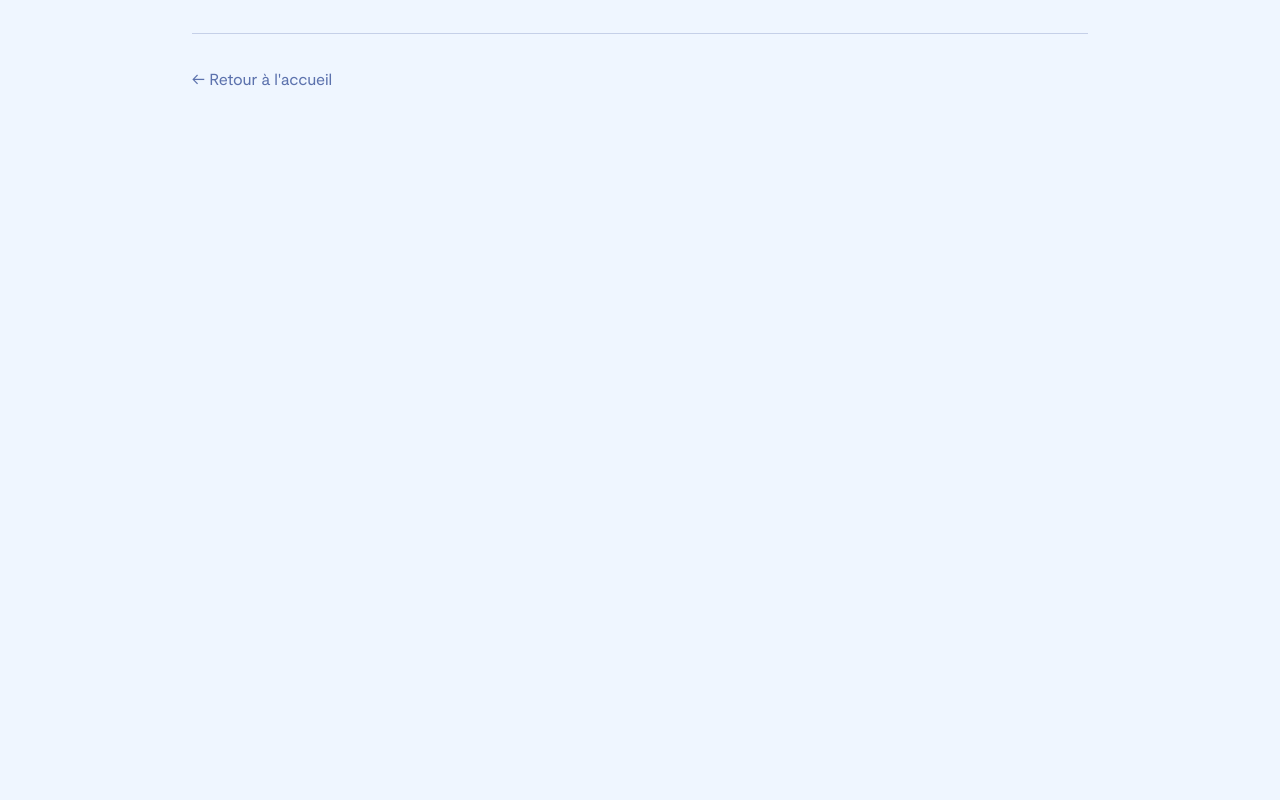
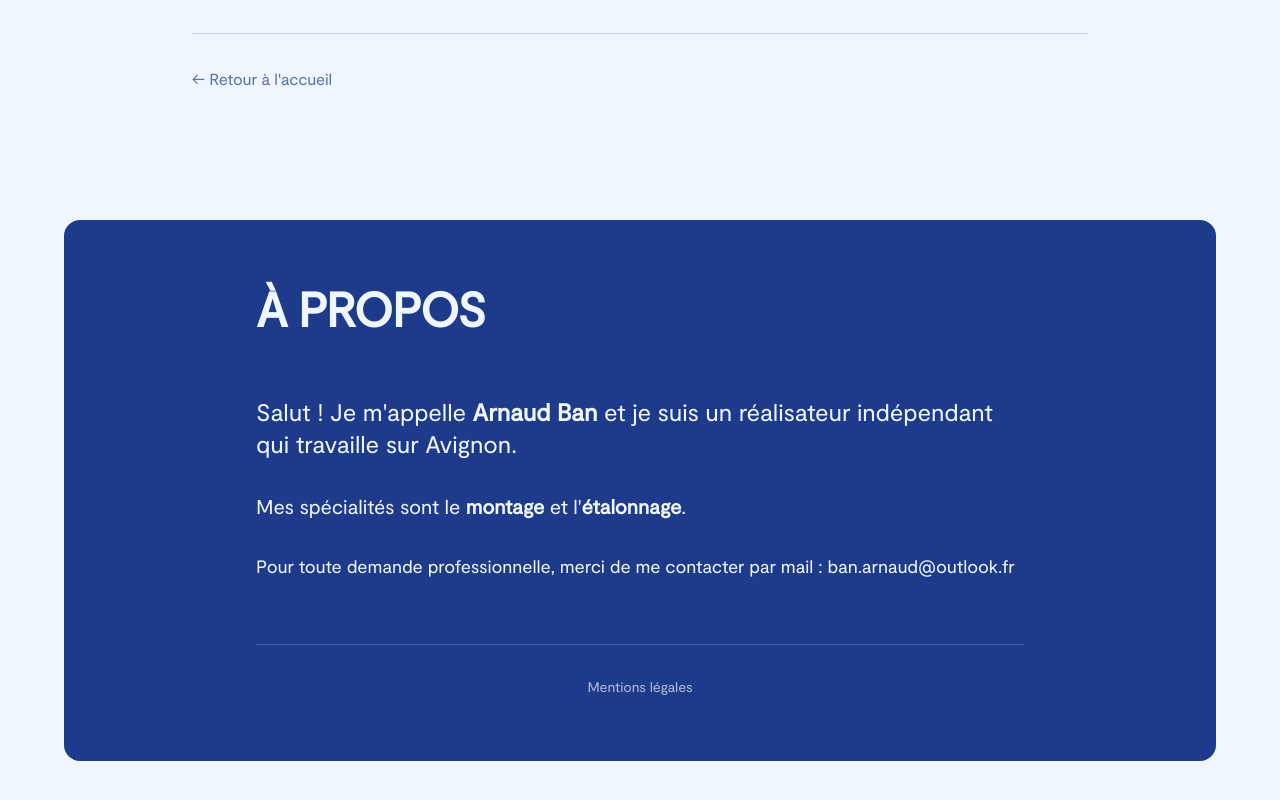
Before and after one commit to TakCastel/arnaudban, a Next.js app: page /mentions-legales in a window 1280 px wide. Shown: the part 915-1715 px from the top of the page. Before the commit the page ends 1071 px from the top, so only its background shows below. Built offline with nearby package versions, Linux system fonts and the light colour scheme.

Commit message:
update footer

```diff
--- a/app/layout.tsx
+++ b/app/layout.tsx
@@ -1,6 +1,7 @@
 import "./globals.css";
 import localFont from "next/font/local";
 import Header from "@/components/Header";
+import Link from "next/link";
 
 const moderat = localFont({
   src: [{ path: "../public/fonts/Moderat-Regular.woff2", style: "normal" }],
@@ -20,6 +21,49 @@ export default function RootLayout({
       <body className={`${moderat.variable} font-sans`}>
         <Header />
         {children}
+
+        {/* FOOTER */}
+        <footer className="w-full bg-background mt-0 py-8 md:py-16 relative z-30">
+          <div className="w-[calc(100vw-32px)] md:w-[calc(100vw-128px)] mx-auto">
+            <div className="bg-text text-background rounded-2xl overflow-hidden px-4 md:px-8 py-8 md:py-16">
+              <div className="max-w-3xl mx-auto">
+                <h2 className="text-5xl font-bold mb-16 tracking-tight">À PROPOS</h2>
+
+                <div className="space-y-8 text-xl leading-relaxed">
+                  <p className="text-2xl">
+                    Salut ! Je m&apos;appelle <span className="font-bold">Arnaud Ban</span> et je suis un réalisateur indépendant qui travaille sur Avignon.
+                  </p>
+
+                  <p className="text-xl">
+                    Mes spécialités sont le <span className="font-semibold">montage</span> et l&apos;<span className="font-semibold">étalonnage</span>.
+                  </p>
+
+                  <p className="text-lg">
+                    Pour toute demande professionnelle, merci de me contacter par mail :{' '}
+                    <a
+                      href="mailto:ban.arnaud@outlook.fr"
+                      className="font-medium hover:underline transition-colors duration-300"
+                    >
+                      ban.arnaud@outlook.fr
+                    </a>
+                  </p>
+                </div>
+
+                {/* Mentions légales */}
+                <div className="mt-16 pt-8 border-t border-background/20">
+                  <p className="text-sm text-background/70 text-center">
+                    <Link
+                      href="/mentions-legales"
+                      className="hover:underline transition-colors duration-300"
+                    >
+                      Mentions légales
+                    </Link>
+                  </p>
+                </div>
+              </div>
+            </div>
+          </div>
+        </footer>
       </body>
     </html>
   );
--- a/app/page.tsx
+++ b/app/page.tsx
@@ -23,49 +23,6 @@ export default function HomePage() {
         <SectionTitle title="Sélection" subtitle="Projects" />
         <MosaicGrid projects={items} />
       </section>
-
-                                                                                                                                                                                                                                                                                                                                                                                                                                                                                                                                                                                                                       {/* FOOTER */}
-                                                                                     <footer className="w-full bg-background mt-0 py-12 md:py-24 relative z-30">
-           <div className="w-[calc(100vw-32px)] md:w-[calc(100vw-128px)] mx-auto">
-             <div className="bg-text text-background rounded-2xl overflow-hidden px-4 md:px-8 py-12 md:py-24">
-              <div className="max-w-3xl mx-auto">
-                <h2 className="text-5xl font-bold mb-16 tracking-tight">À PROPOS</h2>
-
-                <div className="space-y-8 text-xl leading-relaxed">
-                  <p className="text-2xl">
-                    Salut ! Je m&apos;appelle <span className="font-bold">Arnaud Ban</span> et je suis un réalisateur indépendant qui travaille sur Avignon.
-                  </p>
-
-                  <p className="text-xl">
-                    Mes spécialités sont le <span className="font-semibold">montage</span> et l&apos;<span className="font-semibold">étalonnage</span>.
-                  </p>
-
-                  <p className="text-lg">
-                    Pour toute demande professionnelle, merci de me contacter par mail :{' '}
-                    <a
-                      href="mailto:ban.arnaud@outlook.fr"
-                      className="font-medium hover:underline transition-colors duration-300"
-                    >
-                      ban.arnaud@outlook.fr
-                    </a>
-                  </p>
-                </div>
-
-                {/* Mentions légales */}
-                <div className="mt-16 pt-8 border-t border-background/20">
-                  <p className="text-sm text-background/70 text-center">
-                    <a
-                      href="/mentions-legales"
-                      className="hover:underline transition-colors duration-300"
-                    >
-                      Mentions légales
-                    </a>
-                  </p>
-                </div>
-              </div>
-            </div>
-          </div>
-        </footer>
     </main>
   );
 }
--- a/components/ProjectCard.tsx
+++ b/components/ProjectCard.tsx
@@ -44,7 +44,7 @@ export default function ProjectCard({ project, imageHeight }: ProjectCardProps)
     >
       <Link
         href={`/projects/${project.slug}`}
-        className="block rounded-2xl overflow-hidden border border-gray-200 hover:shadow-lg transition-all duration-300 hover:scale-[1.02] bg-background group"
+        className="block rounded-2xl overflow-hidden border border-gray-200 shadow-none hover:shadow-xl transition-all duration-500 ease-out hover:scale-[1.02] bg-background group"
       >
         {/* Container avec dimensions fixes et stables */}
         <div className={`w-full ${imageHeight} bg-gray-300 overflow-hidden relative`}>
@@ -59,14 +59,14 @@ export default function ProjectCard({ project, imageHeight }: ProjectCardProps)
           />
 
           {/* Overlay avec texte qui apparaît au hover */}
-          <div className="absolute inset-0 bg-black/60 opacity-0 group-hover:opacity-100 transition-opacity duration-500 flex flex-col justify-center items-center p-4 text-center">
+          <div className="absolute inset-0 bg-black/60 opacity-0 group-hover:opacity-100 transition-all duration-500 ease-out flex flex-col justify-center items-center p-4 text-center">
             {/* Titre qui apparaît en premier */}
-            <h3 className="text-white text-3xl font-bold opacity-0 group-hover:opacity-100 -translate-x-4 group-hover:translate-x-0 transition-all duration-500 delay-200">
+            <h3 className="text-white text-3xl font-bold opacity-0 group-hover:opacity-100 -translate-x-4 group-hover:translate-x-0 transition-all duration-500 ease-out delay-200">
               {project.title}
             </h3>
             {/* Sous-titre qui commence juste après */}
             {project.subtitle && (
-              <p className="text-white/90 text-xl mt-4 opacity-0 group-hover:opacity-100 -translate-x-4 group-hover:translate-x-0 transition-all duration-500 delay-300">
+              <p className="text-white/90 text-xl mt-4 opacity-0 group-hover:opacity-100 -translate-x-4 group-hover:translate-x-0 transition-all duration-500 ease-out delay-300">
                 {project.subtitle}
               </p>
             )}
--- a/package.json
+++ b/package.json
@@ -9,6 +9,7 @@
     "lint": "next lint"
   },
   "dependencies": {
+    "framer-motion": "^12.23.12",
     "next": "15.4.6",
     "react": "19.1.0",
     "react-dom": "19.1.0"
```
Also changed, not shown: 1 other file (tests, documents, lock files or other folders).
